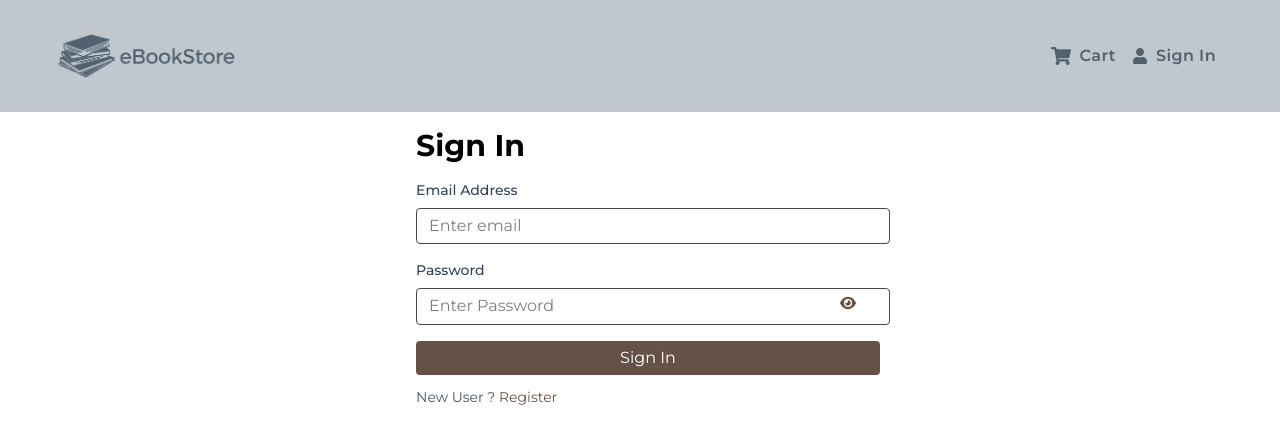
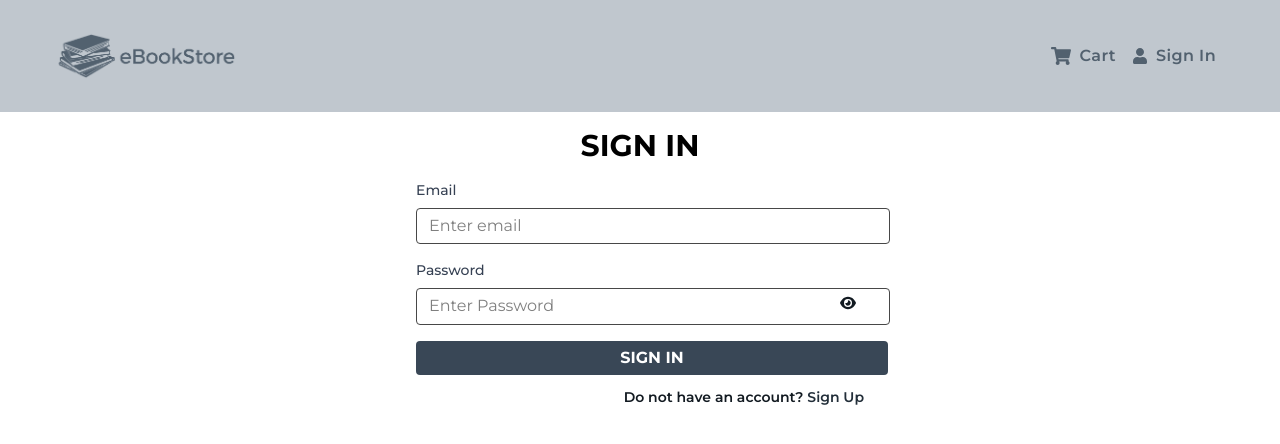
Before and after one commit to MAbdurahman/mern-book-store, a React (Vite) app in the folder frontend/: page /sign-in in a window 1280 px wide. Shown: the top 444 px of the page. Built offline with nearby package versions, Linux system fonts and the light colour scheme.

Commit message:
Add functionality to frontend/src/pages/SignInPage.jsx and correct error in components/HeaderComponent.jsx

```diff
--- a/frontend/src/components/HeaderComponent.jsx
+++ b/frontend/src/components/HeaderComponent.jsx
@@ -69,25 +69,27 @@ export default function HeaderComponent() {
               </span>
                   )}
                </Link>
-               {userInfo ? (
+
+               {userInfo && userInfo.role === 'user' && (
                   <div className=" relative">
                      <Link
                         to="/get-user-profile"
                         className=" flex items-center gap-2 p-2 md:p-0 focus:outline-none"
                      >
-                        <FaUser /> {getFirstName(userInfo.username)}
+                        <FaUser />{getFirstName(userInfo.username)}
                      </Link>
                   </div>
-               ) : (
+               )}
+               {!userInfo && (
                   <Link to="/sign-in" className="flex items-center gap-2 p-2 md:p-0">
-                     <FaUser/> Sign In
+                     <FaUser/>Sign In
                   </Link>
                )}
                {userInfo && userInfo.role === 'admin' && (
                   <div className=" relative">
                      <button
                         onClick={() => setOpenAdminMenu(!openAdminMenu)}
-                        className=" flex items-center gap-1 border border-gray-300 rounded-md hover:border-gray-500 hover:bg-gray-100 hover:text-black transition-all p-1 max-md:mx-2">
+                        className=" flex items-center border border-gray-300 rounded-md hover:border-gray-500 hover:bg-gray-100 hover:text-black transition-all p-1 max-md:mx-2">
                         {getFirstName(userInfo.username)}
                         <FaChevronDown className="mt-0.5"/>
                      </button>
@@ -121,7 +123,7 @@ export default function HeaderComponent() {
                )}
                {userInfo ? (
                   <button onClick={handleSignOut} className=" p-2">
-                     <FaSignOutAlt/>
+                     <FaSignOutAlt size={20}/>
                   </button>
                ) : (
                   ''
--- a/frontend/src/pages/SignInPage.jsx
+++ b/frontend/src/pages/SignInPage.jsx
@@ -26,24 +26,37 @@ export default function SignInPage() {
 
    async function handleSubmit(event) {
       event.preventDefault();
-      console.log('handleSubmit');
 
+      try {
+         const response = await signIn({email, password}).unwrap();
+         dispatch(setCredentials({...response}));
+         navigate(redirect);
+
+      } catch (err) {
+         updateNotification('error', err?.data?.message || err.error);
+      }
    }
 
    function handleShowPassword() {
-      console.log('handleShowPassword');
+      setShowPassword(!showPassword);
    }
 
-   return (
-      <FormContainerComponent>
-         <h2 className="text-3xl font-bold mb-4 mt-4">Sign In</h2>
+   useEffect(() => {
+      if (userInfo) {
+         navigate(redirect);
+      }
+   }, [navigate, redirect, userInfo]);
+
+   return (<FormContainerComponent>
+         <h2 className="text-3xl uppercase text-center font-bold mb-4 mt-4">Sign
+            In</h2>
          <form className="space-y-4" onSubmit={handleSubmit}>
             <div className="space-y-2">
                <label
                   htmlFor="email"
                   className="block text-sm font-medium text-gray-700"
                >
-                  Email Address
+                  Email
                </label>
                <input
                   type="email"
@@ -51,7 +64,7 @@ export default function SignInPage() {
                   placeholder="Enter email"
                   value={email}
                   onChange={(e) => setEmail(e.target.value)}
-                  className="w-full px-3 py-2 border border-gray-300 rounded-sm focus:outline-none focus:ring-2 focus:ring-primary"
+                  className="w-full px-3 py-2 border border-gray-300 rounded-sm focus:outline-none focus:ring-2 focus:ring-augmented-600"
                />
             </div>
 
@@ -69,12 +82,12 @@ export default function SignInPage() {
                   value={password}
                   onChange={(e) => setPassword(e.target.value)}
                   className="w-full px-3 py-2 border border-gray-300 rounded-sm
-            focus:outline-none focus:ring-2 focus:ring-primary"
+            focus:outline-none focus:ring-2 focus:ring-augmented-600"
                />
                <button
                   type="button"
                   onClick={handleShowPassword}
-                  className="absolute inset-y-0 right-2 top-5 text-primary"
+                  className="absolute inset-y-0 right-2 top-5 text-augmented-900"
                >
                   {showPassword ? <FaEyeSlash/> : <FaEye/>}
                </button>
@@ -82,23 +95,21 @@ export default function SignInPage() {
             <button
                type="submit"
                disabled={isLoading}
-               className="w-full bg-primary text-white py-2 px-2 rounded-sm hover:bg-secondary focus:outline-none
-        focus:right-2 focus:ring-secondary
-        "
+               className="w-full bg-augmented-700 text-white font-bold py-2 px-3 rounded-sm hover:bg-augmented-600 focus:outline-none focus:right-2 focus:ring-augmented-600"
             >
-               Sign In
+               SIGN IN
             </button>
             {isLoading && <LoaderComponent/>}
          </form>
 
          <div className="py-3">
-            <p className="text-sm text-gray-600">
-               New User ?{' '}
+            <p className="text-sm text-augmented-900 font-semibold text-right">
+               Do not have an account?{' '}
                <Link
-                  to={redirect ? `/register?redirect=${redirect}` : '/register'}
-                  className="text-primary hover:text-secondary"
+                  to={redirect ? `/sign-up?redirect=${redirect}` : '/sign-up'}
+                  className="text-augmented-800 font-semibold hover:text-augmented-400"
                >
-                  Register
+                  Sign Up
                </Link>
             </p>
          </div>
```
